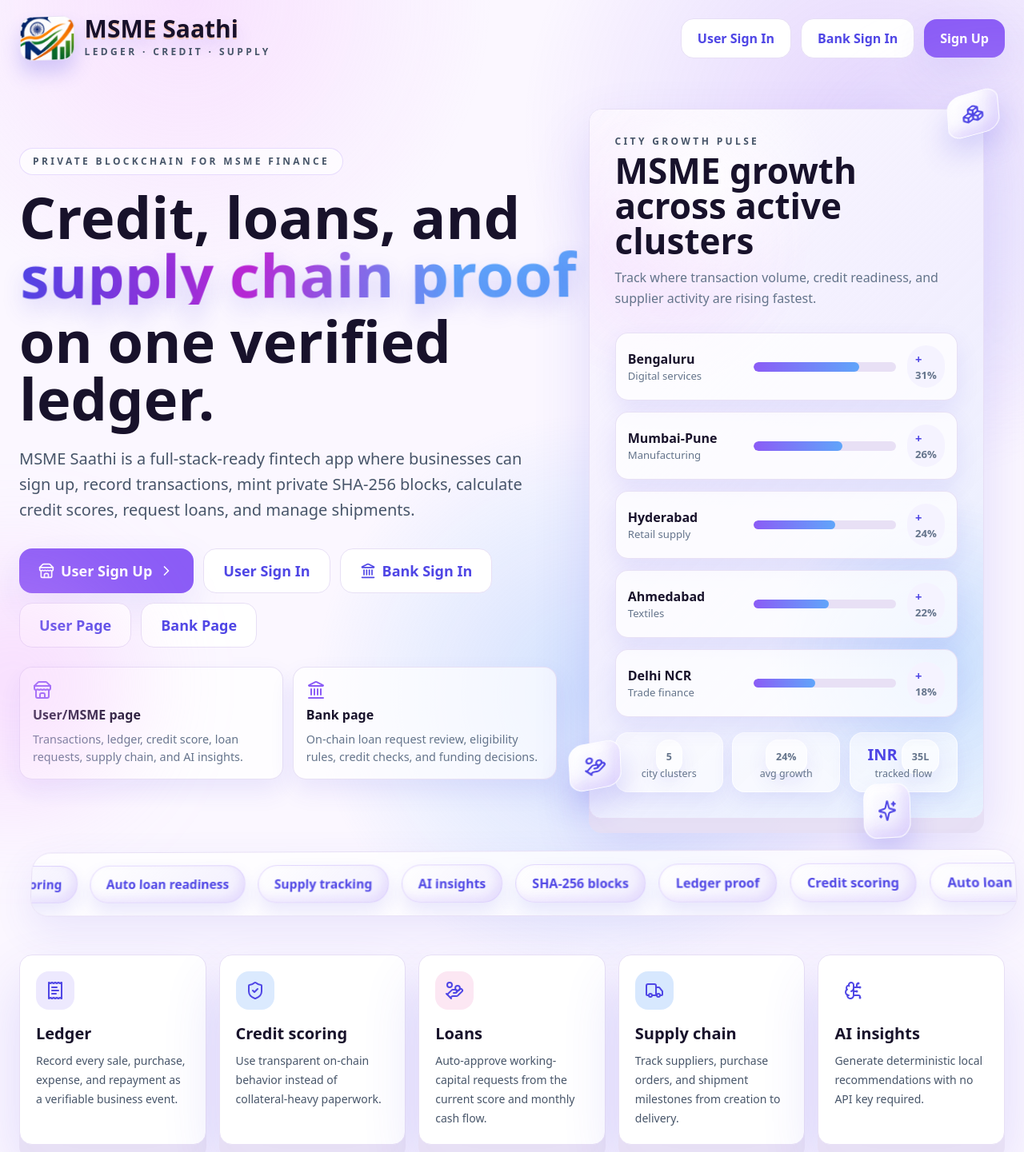
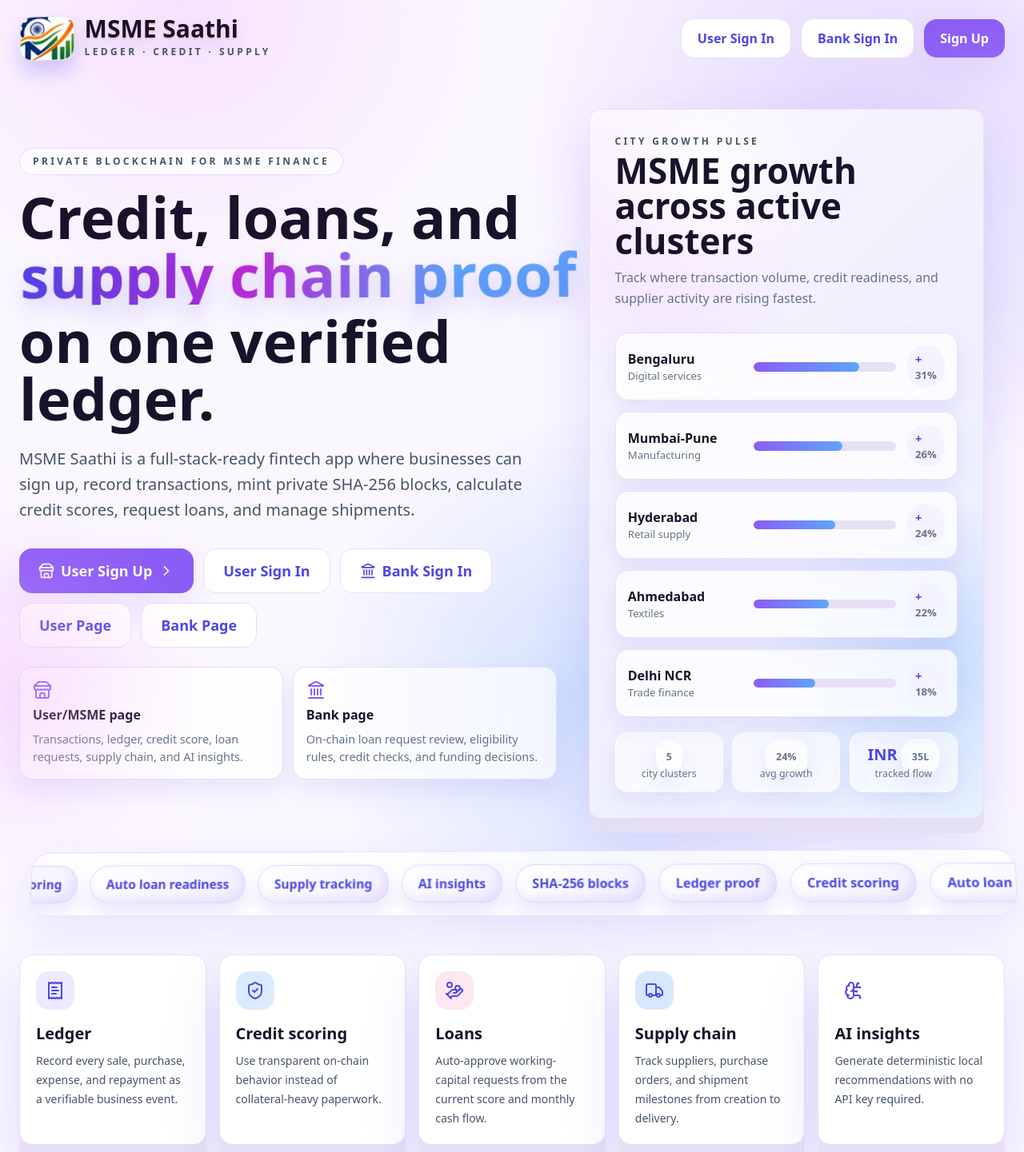
Before and after one commit to rudranshrajsrivastava/MICROFINANCE, a Next.js app: page / in a window 1280 px wide. Shown: the top 1441 px of the page at 80% size. Built offline with nearby package versions, Linux system fonts and the light colour scheme.

Commit message:
Remove landing hero floating icons

```diff
--- a/app/page.tsx
+++ b/app/page.tsx
@@ -85,9 +85,6 @@
         </div>
 
         <div className="hero-3d-stage">
-          <div className="floating-cube cube-one"><Boxes size={28} /></div>
-          <div className="floating-cube cube-two"><HandCoins size={28} /></div>
-          <div className="floating-cube cube-three"><Sparkles size={26} /></div>
         <div className="card interactive-card card-3d hero-growth-card relative overflow-hidden">
           <div className="absolute inset-y-0 left-0 w-1/2 bg-gradient-to-r from-white/0 via-white/50 to-white/0 opacity-60 animate-shine" />
           <div className="hero-growth-panel">
```
